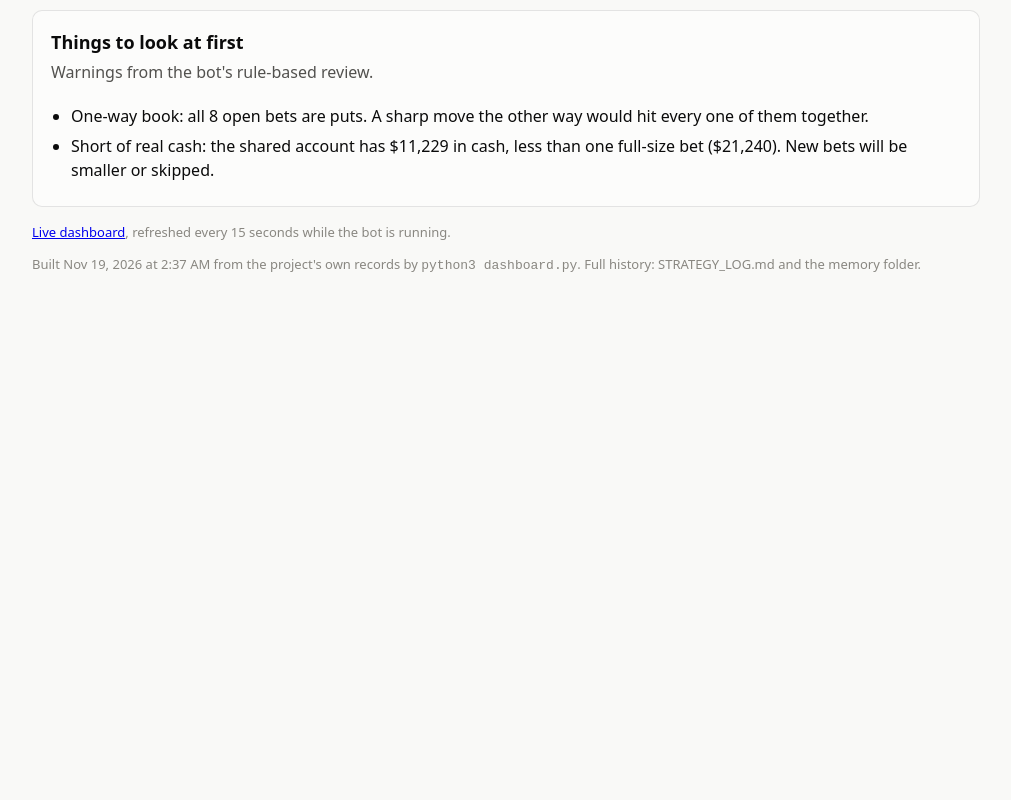
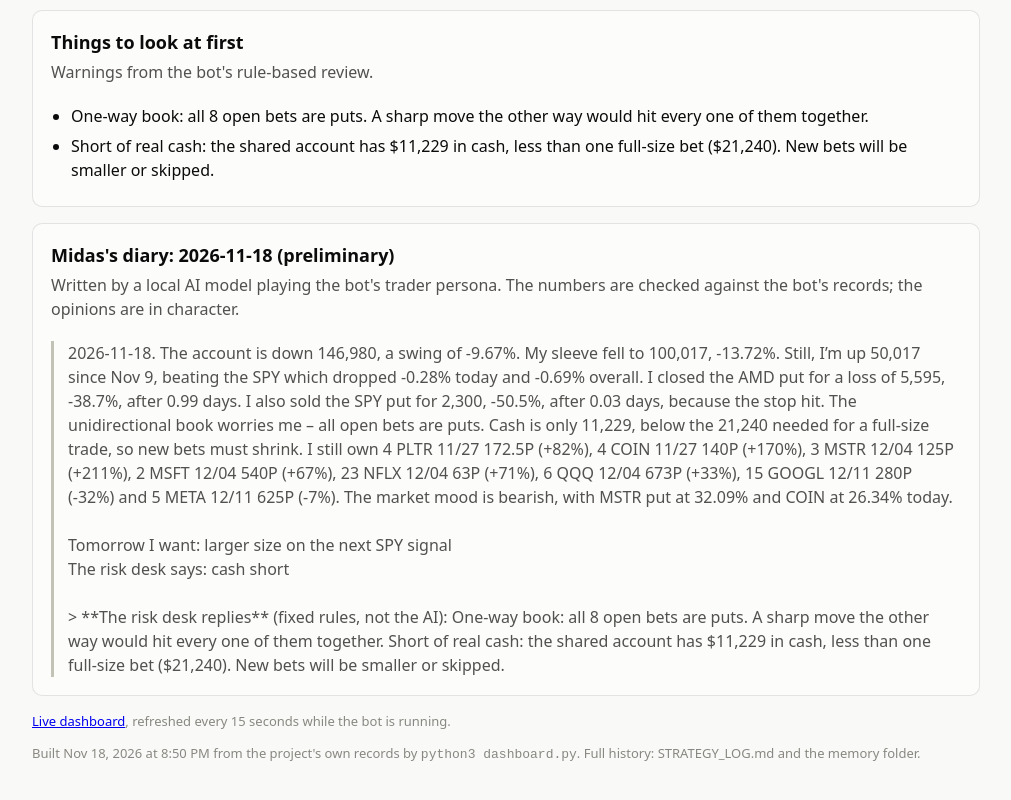
Before and after one commit to jones-benjam/alpaca-options-bot, a plain HTML site: page docs/report.html in a window 1280 px wide. Shown: the part 1731-2531 px from the top of the page, without its empty margins (134-1145 px from the left). Before the commit the page ends 2066 px from the top, so only its background shows below. Drawn offline with Linux system fonts and the light colour scheme.

Commit message:
Mac mini: daily record and trader diary, 2026-11-18

```diff
--- a/docs/report.html
+++ b/docs/report.html
@@ -165,8 +165,18 @@ As of 2026-11-18 (preliminary).</p>
   <ul><li>One-way book: all 8 open bets are puts. A sharp move the other way would hit every one of them together.</li><li>Short of real cash: the shared account has $11,229 in cash, less than one full-size bet ($21,240). New bets will be smaller or skipped.</li></ul>
 </section>
 
+<section class="card">
+  <h2>Midas&#x27;s diary: 2026-11-18 (preliminary)</h2>
+  <p class="sub">Written by a local AI model playing the bot's trader persona. The numbers are checked against the bot's records; the opinions are in character.</p>
+  <blockquote>2026-11-18. The account is down 146,980, a swing of -9.67%. My sleeve fell to 100,017, -13.72%. Still, I’m up 50,017 since Nov 9, beating the SPY which dropped -0.28% today and -0.69% overall. I closed the AMD put for a loss of 5,595, -38.7%, after 0.99 days. I also sold the SPY put for 2,300, -50.5%, after 0.03 days, because the stop hit. The unidirectional book worries me – all open bets are puts. Cash is only 11,229, below the 21,240 needed for a full‑size trade, so new bets must shrink. I still own 4 PLTR 11/27 172.5P (+82%), 4 COIN 11/27 140P (+170%), 3 MSTR 12/04 125P (+211%), 2 MSFT 12/04 540P (+67%), 23 NFLX 12/04 63P (+71%), 6 QQQ 12/04 673P (+33%), 15 GOOGL 12/11 280P (-32%) and 5 META 12/11 625P (-7%). The market mood is bearish, with MSTR put at 32.09% and COIN at 26.34% today.
+
+Tomorrow I want: larger size on the next SPY signal
+The risk desk says: cash short
+
+&gt; **The risk desk replies** (fixed rules, not the AI): One-way book: all 8 open bets are puts. A sharp move the other way would hit every one of them together. Short of real cash: the shared account has $11,229 in cash, less than one full-size bet ($21,240). New bets will be smaller or skipped.</blockquote>
+</section>
 <p class="small"><a href="index.html">Live dashboard</a>, refreshed every 15 seconds while the bot is running.</p>
-<p class="small">Built Nov 19, 2026 at 2:37 AM from the project's own records by <code>python3 dashboard.py</code>.
+<p class="small">Built Nov 18, 2026 at 8:50 PM from the project's own records by <code>python3 dashboard.py</code>.
 Full history: STRATEGY_LOG.md and the memory folder.</p>
 </main>
 <script type="application/json" id="line-data">[{"name": "Start", "accountText": "+0.0%", "accountValue": "$100,000", "spyText": "+0.0%"}, {"name": "Nov 9", "accountText": "+0.0%", "accountValue": "$100,006", "spyText": "+2.4%"}, {"name": "Nov 10", "accountText": "+6.5%", "accountValue": "$106,493", "spyText": "+2.0%"}, {"name": "Nov 11", "accountText": "+0.1%", "accountValue": "$100,054", "spyText": "+3.3%"}, {"name": "Nov 12", "accountText": "+19.1%", "accountValue": "$119,090", "spyText": "+3.0%"}, {"name": "Nov 13", "accountText": "+22.9%", "accountValue": "$122,912", "spyText": "+2.6%"}, {"name": "Nov 16", "accountText": "+41.0%", "accountValue": "$141,024", "spyText": "+0.6%"}, {"name": "Nov 17", "accountText": "+62.7%", "accountValue": "$162,719", "spyText": "\u22120.4%"}, {"name": "Nov 18*", "accountText": "+47.0%", "accountValue": "$146,980", "spyText": "\u22120.7%"}]</script>
--- /dev/null
+++ b/memory/shadow_picks.csv
@@ -0,0 +1,6 @@
+date,name,symbol,direction,conviction,why
+2026-11-18,Midas,MSTR,put,5,"Massive strength 32%, I know the engine will crush this."
+2026-11-18,Midas,COIN,put,5,"26% strength, upside huge, can't let this pass."
+2026-11-18,Midas,NVDA,put,4,"21% strength, solid but less than the others, still worth it."
+2026-11-18,Prudence,,,,passed
+2026-11-18,Quill,NVDA,put,4,Signal strength 21.14% and bearish market mood justify a moderate‑to‑strong bet on a new NVDA put.
```
Also changed, not shown: memory/last_facts.txt (added), 2 other files.
